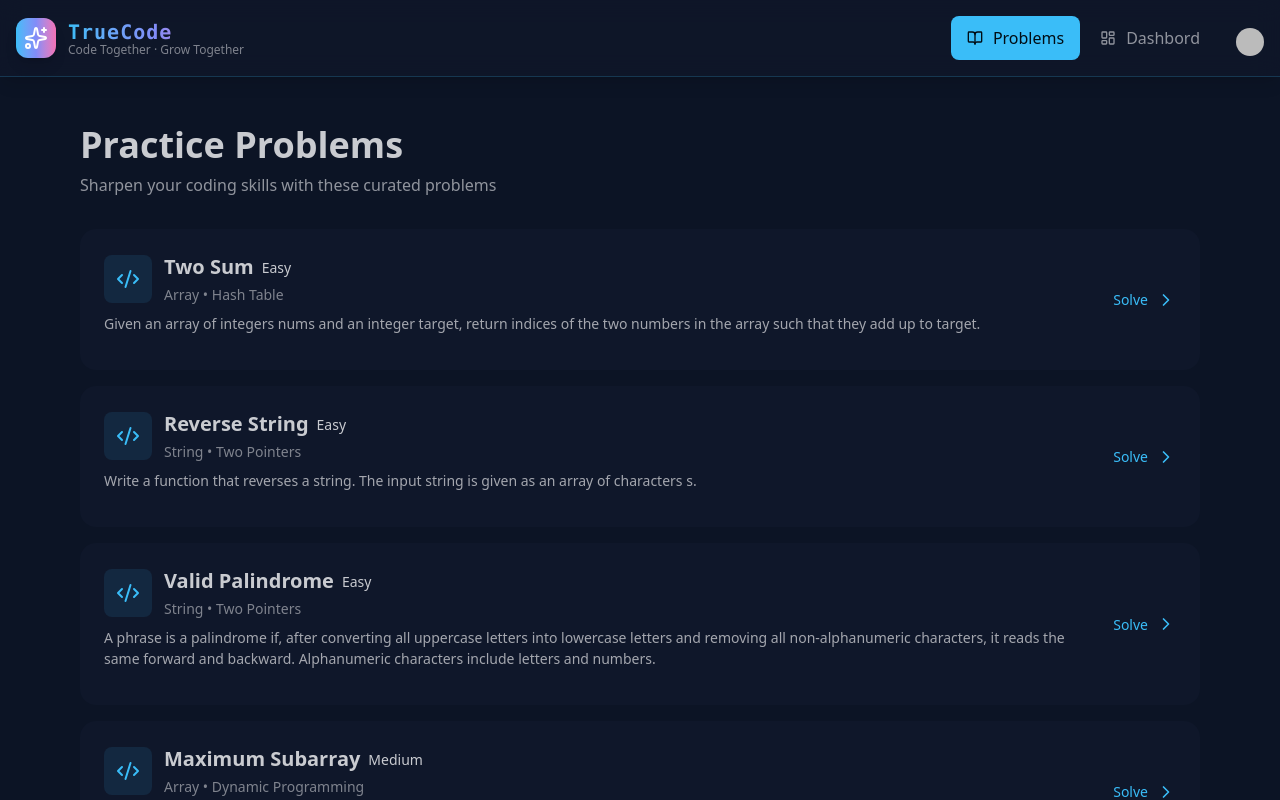
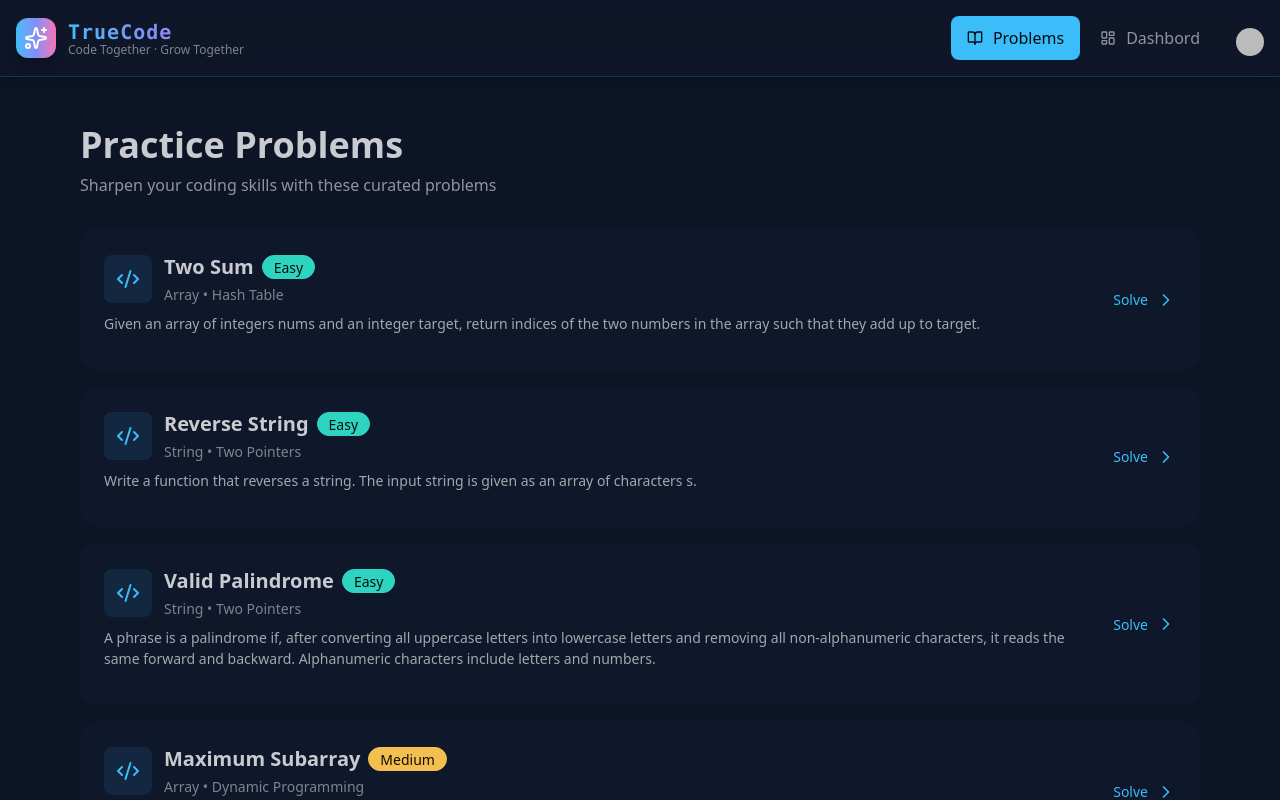
Before and after one commit to Thinal-Fernando/TrueCode, a React (Vite) app in the folder frontend/: page /problems in a window 1280 px wide. Shown: the top 800 px of the page. Built offline with nearby package versions, Linux system fonts and the light colour scheme; no server answers; sample sign-in values are in the browser's storage; some icons are missing.

Commit message:
added difficulty badge styling to ProblemsPage and created utility function for badge classes

```diff
--- /dev/null
+++ b/frontend/src/lib/utils.js
@@ -0,0 +1,12 @@
+export const getDifficultyBadgeClass = (difficulty) => {
+  switch (difficulty?.toLowerCase()) {
+    case "easy":
+      return "badge-success";
+    case "medium":
+      return "badge-warning";
+    case "hard":
+      return "badge-error";
+    default:
+      return "badge-ghost";
+  }
+};
--- a/frontend/src/pages/ProblemsPage.jsx
+++ b/frontend/src/pages/ProblemsPage.jsx
@@ -2,6 +2,7 @@ import Navbar from "../components/Navbar.jsx/Navbar";
 import { PROBLEMS } from "../data/problems";
 import { Link } from "react-router";
 import { Code2Icon, ChevronRightIcon } from "lucide-react";
+import { getDifficultyBadgeClass } from "../lib/utils";
 
 function ProblemsPage() {
   const problems = Object.values(PROBLEMS);
@@ -39,7 +40,11 @@ function ProblemsPage() {
                             <h2 className="text-xl font-bold">
                               {problem.title}
                             </h2>
-                            <span>{problem.difficulty}</span>
+                            <span
+                              className={`badge ${getDifficultyBadgeClass(problem.difficulty)}`}
+                            >
+                              {problem.difficulty}
+                            </span>
                           </div>
                           <p className="text-sm text-base-content/60">
                             {" "}
```
